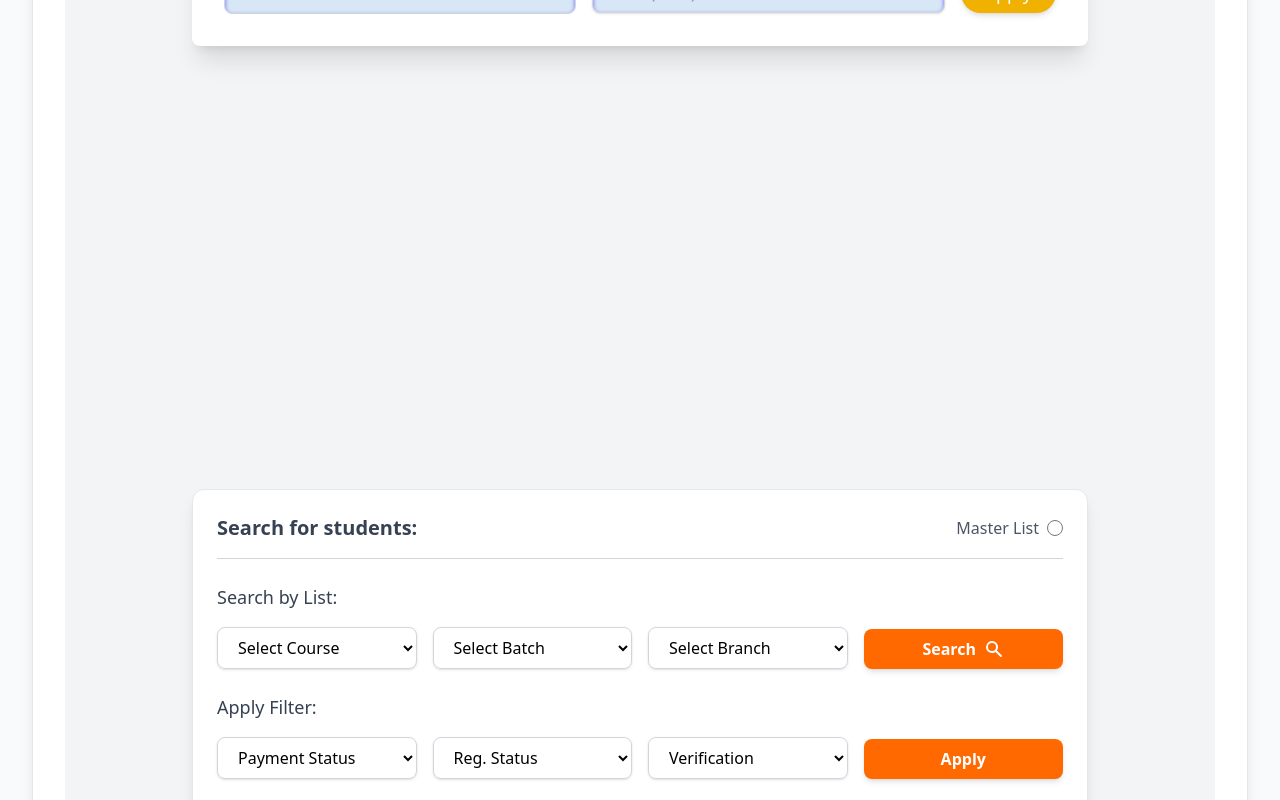
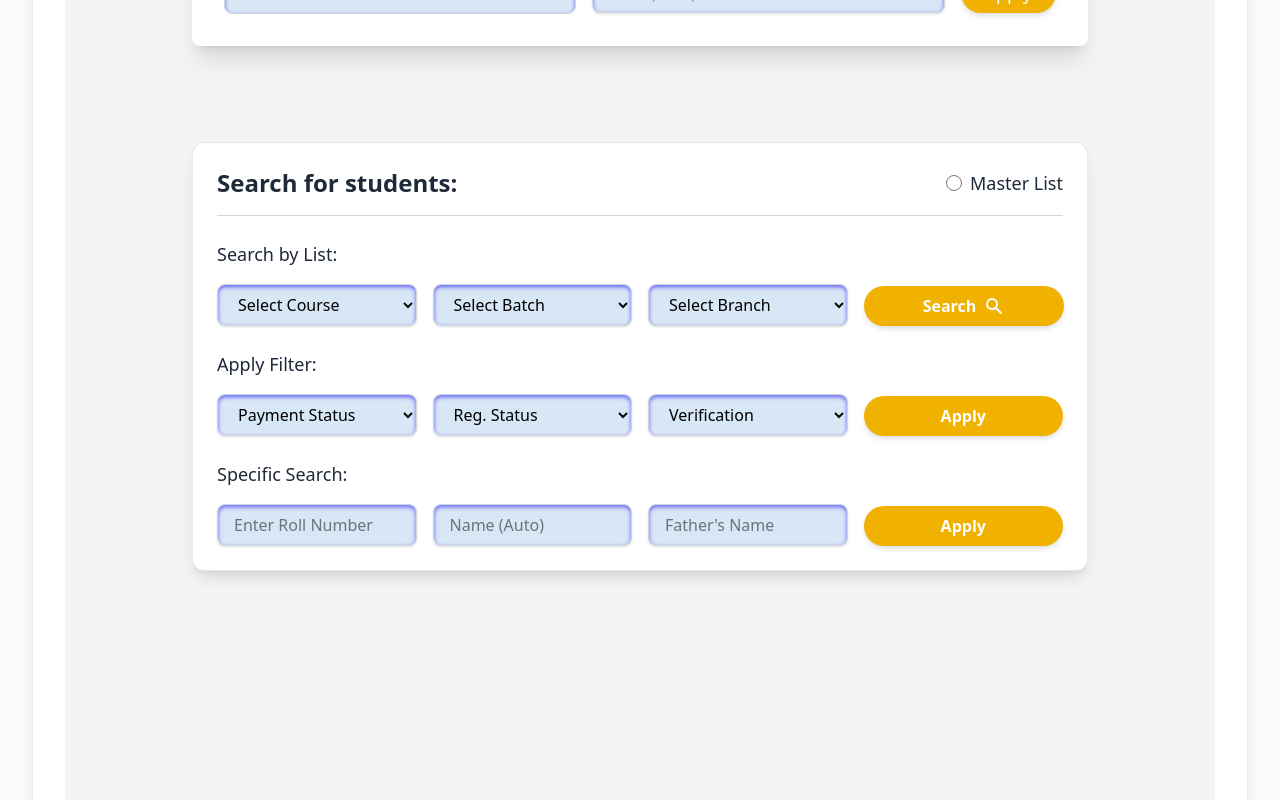
Before and after one commit to Ankitkumar7311/E-Learning, a React (Vite) app: page /dashboard/view-faculty-student in a window 1280 px wide. Shown: the part 740-1540 px from the top of the page. Built offline with nearby package versions, Linux system fonts and the light colour scheme.

Commit message:
modified SearchStudent file

```diff
--- a/src/App.jsx
+++ b/src/App.jsx
@@ -41,7 +41,7 @@ const App = () => {
         >
           <Route path="add-remove-faculty" element={<AddRemoveFaculty />} />
           <Route path="add-remove-student" element={<Add />} />
-          <Route path="view-faculty-student" element={[<SearchFaculty/> , <SearchStudents/>]} />
+          <Route path="view-faculty-student" element={[<SearchFaculty/>]} />
 
           <Route path="regulation" element={<RegulationForm />} />
         </Route>
--- a/src/components/admin_profile/SearchFaculty.jsx
+++ b/src/components/admin_profile/SearchFaculty.jsx
@@ -1,8 +1,10 @@
 import React from 'react';
+import SearchStudents from '../admin_profile/SearchStudents'
+import App from '../admin_profile/SearchStudents';
 
 const TeacherSearch = () => {
   return (
-    <div className="p-6 bg-gray-100 min-h-screen w-full flex items-start justify-center">
+    <div className="p-6 bg-gray-100 min-h-screen w-full flex flex-col gap-20 items-center justify-center">
       <div className="bg-white rounded-lg shadow-xl p-8 max-w-4xl w-full">
         <div className="flex justify-between items-center mb-6">
           <h1 className="text-2xl font-semibold text-gray-800">Search for teacher:</h1>
@@ -12,7 +14,7 @@ const TeacherSearch = () => {
             <span className="text-lg font-medium text-gray-800"> Master List</span>
           </div>
         </div>
-        <hr />
+        <hr/>
         <br />
         {/* Search by List Section */}
         <div className="mb-8">
@@ -71,6 +73,7 @@ const TeacherSearch = () => {
           </div>
         </div>
       </div>
+      <SearchStudents/>
     </div>
   );
 };
--- a/src/components/admin_profile/SearchStudents.jsx
+++ b/src/components/admin_profile/SearchStudents.jsx
@@ -30,26 +30,26 @@ const App = () => {
 
         {/* Header with Master List */}
         <div className="flex justify-between items-center pb-4 border-b border-gray-300">
-          <h2 className="text-xl font-semibold text-gray-700">Search for students:</h2>
+          <h2 className="text-2xl font-semibold text-gray-800">Search for students:</h2>
           <div className="flex items-center space-x-2">
-            <span className="text-gray-600">Master List</span>
-            <input
+             <input
               type="radio"
               checked={isMasterList}
               onChange={() => setIsMasterList(!isMasterList)}
               className="form-radio h-4 w-4 text-orange-500 rounded-full border-gray-300 focus:ring-orange-500 cursor-pointer"
             />
+            <span className="text-lg font-medium text-gray-800">Master List</span>
           </div>
         </div>
 
         {/* Search by List Section */}
         <div className="space-y-4">
-          <h3 className="text-lg font-medium text-gray-700">Search by List:</h3>
+          <h3 className="text-lg font-medium text-gray-800">Search by List:</h3>
           <div className="grid grid-cols-1 md:grid-cols-4 gap-4 items-end">
             <select
               value={course}
               onChange={(e) => setCourse(e.target.value)}
-              className="w-full px-4 py-2 border border-gray-300 rounded-lg shadow-sm focus:outline-none focus:ring-2 focus:ring-blue-500"
+              className="w-full px-4 py-2 border border-gray-300 rounded-lg shadow-sm focus:outline-none focus:ring-2 focus:ring-blue-500 rounded-lg inset-shadow-sm inset-shadow-indigo-500  hover:bg-blue-200 bg-[#D8E7F5]  "
             >
               <option value="">Select Course</option>
               <option value="course1">Course 1</option>
@@ -58,7 +58,7 @@ const App = () => {
             <select
               value={batch}
               onChange={(e) => setBatch(e.target.value)}
-              className="w-full px-4 py-2 border border-gray-300 rounded-lg shadow-sm focus:outline-none focus:ring-2 focus:ring-blue-500"
+              className="w-full px-4 py-2 border border-gray-300 rounded-lg shadow-sm focus:outline-none focus:ring-2 focus:ring-blue-500 rounded-lg inset-shadow-sm inset-shadow-indigo-500  hover:bg-blue-200 bg-[#D8E7F5] "
             >
               <option value="">Select Batch</option>
               <option value="batch1">Batch 1</option>
@@ -67,7 +67,7 @@ const App = () => {
             <select
               value={branch}
               onChange={(e) => setBranch(e.target.value)}
-              className="w-full px-4 py-2 border border-gray-300 rounded-lg shadow-sm focus:outline-none focus:ring-2 focus:ring-blue-500"
+              className="w-full px-4 py-2 border border-gray-300 rounded-lg shadow-sm focus:outline-none focus:ring-2 focus:ring-blue-500 rounded-lg inset-shadow-sm inset-shadow-indigo-500  hover:bg-blue-200 bg-[#D8E7F5] "
             >
               <option value="">Select Branch</option>
               <option value="branch1">Branch 1</option>
@@ -75,7 +75,7 @@ const App = () => {
             </select>
             <button
               onClick={handleSearch}
-              className="w-full px-4 py-2 bg-orange-500 text-white font-semibold rounded-lg shadow-md hover:bg-orange-600 focus:outline-none focus:ring-2 focus:ring-orange-500 focus:ring-offset-2 transition-colors duration-200 flex items-center justify-center space-x-2"
+              className="w-[200px] py-2 bg-yellow-500  text-white font-semibold rounded-full shadow-md hover:bg-yellow-600 focus:outline-none focus:ring-2 focus:ring-orange-500 focus:ring-offset-2 transition-colors duration-200 flex items-center justify-center space-x-2"
             >
               <span>Search</span>
               <svg xmlns="http://www.w3.org/2000/svg" className="h-5 w-5" viewBox="0 0 20 20" fill="currentColor">
@@ -87,12 +87,12 @@ const App = () => {
 
         {/* Apply Filter Section */}
         <div className="space-y-4">
-          <h3 className="text-lg font-medium text-gray-700">Apply Filter:</h3>
+          <h3 className="text-lg font-medium text-gray-800">Apply Filter:</h3>
           <div className="grid grid-cols-1 md:grid-cols-4 gap-4 items-end">
             <select
               value={paymentStatus}
               onChange={(e) => setPaymentStatus(e.target.value)}
-              className="w-full px-4 py-2 border border-gray-300 rounded-lg shadow-sm focus:outline-none focus:ring-2 focus:ring-blue-500"
+              className="w-full px-4 py-2 border border-gray-300 rounded-lg shadow-sm focus:outline-none focus:ring-2 focus:ring-blue-500  rounded-lg inset-shadow-sm inset-shadow-indigo-500  hover:bg-blue-200 bg-[#D8E7F5]"
             >
               <option value="">Payment Status</option>
               <option value="paid">Paid</option>
@@ -101,7 +101,7 @@ const App = () => {
             <select
               value={regStatus}
               onChange={(e) => setRegStatus(e.target.value)}
-              className="w-full px-4 py-2 border border-gray-300 rounded-lg shadow-sm focus:outline-none focus:ring-2 focus:ring-blue-500"
+              className="w-full px-4 py-2 border border-gray-300 rounded-lg shadow-sm focus:outline-none focus:ring-2 focus:ring-blue-500  rounded-lg inset-shadow-sm inset-shadow-indigo-500  hover:bg-blue-200 bg-[#D8E7F5]"
             >
               <option value="">Reg. Status</option>
               <option value="registered">Registered</option>
@@ -110,7 +110,7 @@ const App = () => {
             <select
               value={verification}
               onChange={(e) => setVerification(e.target.value)}
-              className="w-full px-4 py-2 border border-gray-300 rounded-lg shadow-sm focus:outline-none focus:ring-2 focus:ring-blue-500"
+              className="w-full px-4 py-2 border border-gray-300 rounded-lg shadow-sm focus:outline-none focus:ring-2 focus:ring-blue-500  rounded-lg inset-shadow-sm inset-shadow-indigo-500  hover:bg-blue-200 bg-[#D8E7F5]"
             >
               <option value="">Verification</option>
               <option value="verified">Verified</option>
@@ -118,7 +118,7 @@ const App = () => {
             </select>
             <button
               onClick={handleFilter}
-              className="w-full px-4 py-2 bg-orange-500 text-white font-semibold rounded-lg shadow-md hover:bg-orange-600 focus:outline-none focus:ring-2 focus:ring-orange-500 focus:ring-offset-2 transition-colors duration-200"
+              className="w-full px-4 py-2 bg-yellow-500 text-white font-semibold rounded-full shadow-md hover:bg-yellow-600 focus:outline-none focus:ring-2 focus:ring-orange-500 focus:ring-offset-2 transition-colors duration-200"
             >
               Apply
             </button>
@@ -127,32 +127,32 @@ const App = () => {
 
         {/* Specific Search Section */}
         <div className="space-y-4">
-          <h3 className="text-lg font-medium text-gray-700">Specific Search:</h3>
+          <h3 className="text-lg font-medium text-gray-800">Specific Search:</h3>
           <div className="grid grid-cols-1 md:grid-cols-4 gap-4 items-end">
             <input
               type="text"
               placeholder="Enter Roll Number"
               value={rollNumber}
               onChange={(e) => setRollNumber(e.target.value)}
-              className="w-full px-4 py-2 border border-gray-300 rounded-lg shadow-sm focus:outline-none focus:ring-2 focus:ring-blue-500"
+              className="w-full px-4 py-2 border border-gray-300 rounded-lg shadow-sm focus:outline-none focus:ring-2 focus:ring-blue-500  rounded-lg inset-shadow-sm inset-shadow-indigo-500  hover:bg-blue-200 bg-[#D8E7F5]"
             />
             <input
               type="text"
               placeholder="Name (Auto)"
               value={name}
               onChange={(e) => setName(e.target.value)}
-              className="w-full px-4 py-2 border border-gray-300 rounded-lg shadow-sm focus:outline-none focus:ring-2 focus:ring-blue-500"
+              className="w-full px-4 py-2 border border-gray-300 rounded-lg shadow-sm focus:outline-none focus:ring-2 focus:ring-blue-500  rounded-lg inset-shadow-sm inset-shadow-indigo-500  hover:bg-blue-200 bg-[#D8E7F5]"
             />
             <input
               type="text"
               placeholder="Father's Name"
               value={fatherName}
               onChange={(e) => setFatherName(e.target.value)}
-              className="w-full px-4 py-2 border border-gray-300 rounded-lg shadow-sm focus:outline-none focus:ring-2 focus:ring-blue-500"
+              className="w-full px-4 py-2 border border-gray-300 rounded-lg shadow-sm focus:outline-none focus:ring-2 focus:ring-blue-500  rounded-lg inset-shadow-sm inset-shadow-indigo-500  hover:bg-blue-200 bg-[#D8E7F5]"
             />
             <button
               onClick={handleSpecificSearch}
-              className="w-full px-4 py-2 bg-orange-500 text-white font-semibold rounded-lg shadow-md hover:bg-orange-600 focus:outline-none focus:ring-2 focus:ring-orange-500 focus:ring-offset-2 transition-colors duration-200"
+              className="w-full px-4 py-2 bg-yellow-500 text-white font-semibold rounded-full shadow-md hover:bg-yellow-600 focus:outline-none focus:ring-2 focus:ring-orange-500 focus:ring-offset-2 transition-colors duration-200"
             >
               Apply
             </button>
```
